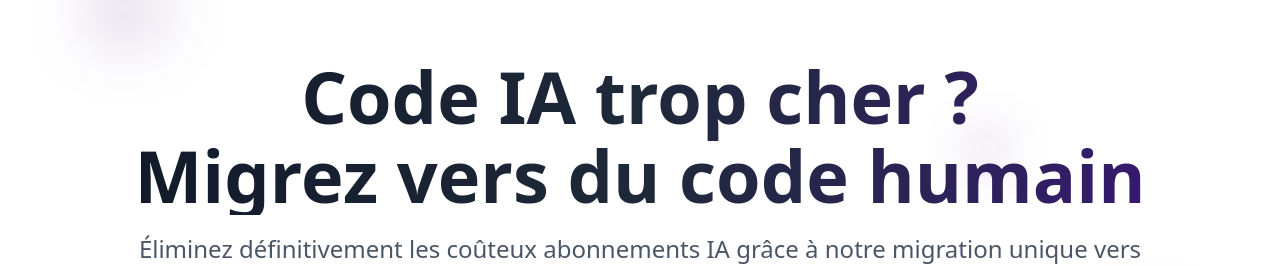
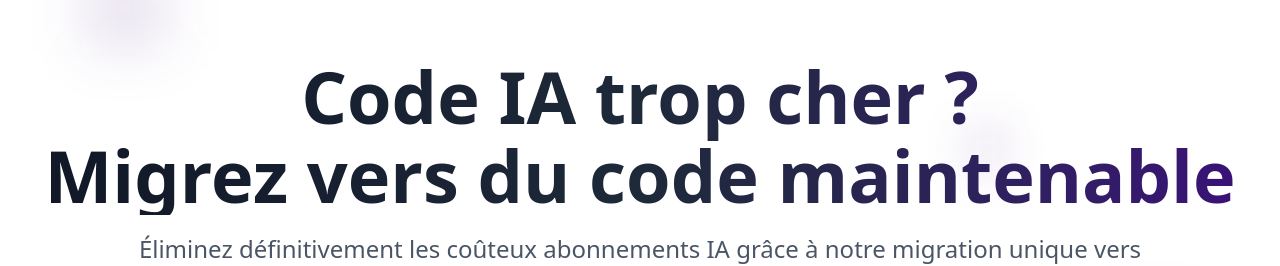
Before and after one commit to AI2HU/lp, a Next.js app: page / in a window 1280 px wide. Shown: the part 266-532 px from the top of the page. Built offline with nearby package versions, Linux system fonts and the light colour scheme; no server answers.

Commit message:
Updates pages title and metadata

```diff
--- a/src/app/layout.tsx
+++ b/src/app/layout.tsx
@@ -3,11 +3,12 @@ import "./globals.css";
 import { GoogleAnalytics } from "@next/third-parties/google";
 
 export const metadata: Metadata = {
-  title: "Code IA trop cher ? Migrez vers du code humain - A2H",
-  description: "Code IA trop cher ? Migrez vers du code humain. Éliminez les abonnements coûteux avec notre migration unique vers un code maintenu par des experts.",
+  metadataBase: new URL(process.env.NEXT_PUBLIC_BASE_URL || 'https://ai2h.tech'),
+  title: "Code IA trop cher ? Migrez vers du code maintenable - A2H",
+  description: "Code IA trop cher ? Migrez vers du code maintenable. Éliminez les abonnements coûteux avec notre migration unique vers un code maintenu par des experts.",
   openGraph: {
-    title: "Code IA trop cher ? Migrez vers du code humain - A2H",
-    description: "Code IA trop cher ? Migrez vers du code humain. Éliminez les abonnements coûteux avec notre migration unique vers un code maintenu par des experts",
+    title: "Code IA trop cher ? Migrez vers du code maintenable - A2H",
+    description: "Code IA trop cher ? Migrez vers du code maintenable. Éliminez les abonnements coûteux avec notre migration unique vers un code maintenu par des experts",
     images: [
       {
         url: "/images/a2h_banner.png",
@@ -21,8 +22,8 @@ export const metadata: Metadata = {
   },
   twitter: {
     card: "summary_large_image",
-    title: "Code IA trop cher ? Migrez vers du code humain - A2H",
-    description: "Code IA trop cher ? Migrez vers du code humain. Éliminez les abonnements coûteux avec notre migration unique vers un code maintenu par des experts",
+    title: "Code IA trop cher ? Migrez vers du code maintenable - A2H",
+    description: "Code IA trop cher ? Migrez vers du code maintenable. Éliminez les abonnements coûteux avec notre migration unique vers un code maintenu par des experts",
     images: ["/images/a2h_banner.png"],
   },
 };
--- a/src/app/t/[slug]/page.tsx
+++ b/src/app/t/[slug]/page.tsx
@@ -22,7 +22,7 @@ const keywordConfigs: Record<string, {
   metaDescription: string;
 }> = {
   "vibe-code": {
-    heroTitle: "Libérez votre vibe code",
+    heroTitle: "Vibe&nbsp;code&nbsp;trop&nbsp;cher&nbsp;?<br />Migrez&nbsp;vers&nbsp;du code maintenable",
     heroSubtitle: "Migration code IA vers code humain",
     heroDescription: "Éliminez définitivement les coûteux abonnements IA grâce à notre migration unique vers un code plus robuste, facile à maintenir et à mettre à jour",
     ctaTitle: "Gagnez du temps et de l'argent",
@@ -31,7 +31,7 @@ const keywordConfigs: Record<string, {
     metaDescription: "Migrez votre code IA vers du code humain. Éliminez les abonnements coûteux avec notre migration unique vers un code robuste et maintenable."
   },
   "code-ia-trop-cher": {
-    heroTitle: "L'IA coûte trop cher ?",
+    heroTitle: "L'IA&nbsp;coûte&nbsp;trop&nbsp;cher&nbsp;?<br />Migrez&nbsp;vers&nbsp;du code maintenable",
     heroSubtitle: "Arrêtez de payer l'IA à vie",
     heroDescription: "Les abonnements IA deviennent un gouffre financier. Notre migration unique vous libère définitivement de ces coûts récurrents en transformant votre code IA en code humain que vous possédez entièrement.",
     ctaTitle: "Économisez des milliers d'euros",
@@ -40,7 +40,7 @@ const keywordConfigs: Record<string, {
     metaDescription: "Les abonnements IA sont trop chers ? Migrez vers un code humain que vous possédez. Économisez des milliers d'euros par an avec A2H."
   },
   "code-ia-bloque": {
-    heroTitle: "Votre code IA vous bloque ?",
+    heroTitle: "Votre&nbsp;code&nbsp;IA&nbsp;vous&nbsp;bloque&nbsp;?<br />Migrez vers du code maintenable",
     heroSubtitle: "Reprenez le contrôle de votre code",
     heroDescription: "Reprenez le contrôle total avec notre migration qui transforme votre code IA en code humain que vous maîtrisez et pouvez modifier librement.",
     ctaTitle: "Reprenez le contrôle maintenant",
@@ -156,9 +156,8 @@ export default function TargetPage({ params }: TargetPageProps) {
             opacity: Math.max(0.8, 1 - scrollY * 0.0008),
             lineHeight: '1.1'
           }}
-        >
-          {config.heroTitle}
-        </h1>
+          dangerouslySetInnerHTML={{ __html: config.heroTitle }}
+        />
         <p
           className="text-lg sm:text-xl lg:text-2xl text-gray-600 mb-6 sm:mb-8 max-w-4xl lg:max-w-5xl mx-auto leading-relaxed transition-all duration-1000"
           style={{
--- a/src/component/ContactForm.tsx
+++ b/src/component/ContactForm.tsx
@@ -168,7 +168,7 @@ export function ContactForm() {
             type="text"
             value={formData.company}
             onChange={(e) => handleInputChange("company", e.target.value)}
-            placeholder="Acme Inc."
+            placeholder="France SAS"
             className={`w-full h-12 px-4 text-lg border-2 bg-white/50 ${
               errors.company ? "border-red-500" : "border-gray-300 focus:border-accent"
             } focus:outline-none transition-colors`}
@@ -220,7 +220,7 @@ export function ContactForm() {
             type="email"
             value={formData.email}
             onChange={(e) => handleInputChange("email", e.target.value)}
-            placeholder="jean.dupont@example.com"
+            placeholder="jean.dupont@monentreprise.fr"
             className={`w-full h-12 px-4 text-lg border-2 bg-white/50 ${
               errors.email ? "border-red-500" : "border-gray-300 focus:border-accent"
             } focus:outline-none transition-colors`}
--- a/src/component/Footer.tsx
+++ b/src/component/Footer.tsx
@@ -83,7 +83,7 @@ export function Footer() {
               © 2025 A2H. Tous droits réservés.
             </p>
             <div className="flex space-x-6">
-              <a href="https://www.linkedin.com/company/ai2h" target="_blank" rel="noopener noreferrer" className="text-gray-400 hover:text-accent transition-colors duration-300">
+              <a href="https://www.linkedin.com/company/ai2h" target="_blank" rel="noopener noreferrer" className="text-gray-400 hover:text-white transition-colors duration-300">
                 <span className="sr-only">LinkedIn</span>
                 <FaLinkedin className="w-5 h-5" />
               </a>
--- a/src/component/HeroSection.tsx
+++ b/src/component/HeroSection.tsx
@@ -130,7 +130,7 @@ export function HeroSection({}: HeroSectionProps) {
             lineHeight: '1.1'
           }}
         >
-          Code&nbsp;IA&nbsp;trop&nbsp;cher&nbsp;?<br />Migrez&nbsp;vers&nbsp;du&nbsp;code&nbsp;humain
+          Code&nbsp;IA&nbsp;trop&nbsp;cher&nbsp;?<br />Migrez&nbsp;vers&nbsp;du code&nbsp;maintenable
         </motion.h1>
         <motion.p
           className="text-lg sm:text-xl lg:text-2xl text-gray-600 mb-6 sm:mb-8 max-w-4xl lg:max-w-5xl mx-auto leading-relaxed"
--- a/src/component/Nav.tsx
+++ b/src/component/Nav.tsx
@@ -105,11 +105,7 @@ export function Nav() {
           <div className="md:hidden">
             <button
               onClick={() => setIsMenuOpen(!isMenuOpen)}
-              className={`p-2 transition-all duration-300 ${
-                isScrolled
-                  ? 'text-gray-700 hover:text-accent hover:bg-accent/10'
-                  : 'text-white hover:text-accent/90 hover:bg-white/20'
-              }`}
+              className={`p-2 transition-all duration-300 text-accent hover:text-accent hover:bg-accent/10`}
             >
               <svg className="h-6 w-6" fill="none" viewBox="0 0 24 24" stroke="currentColor">
                 {isMenuOpen ? (
```
